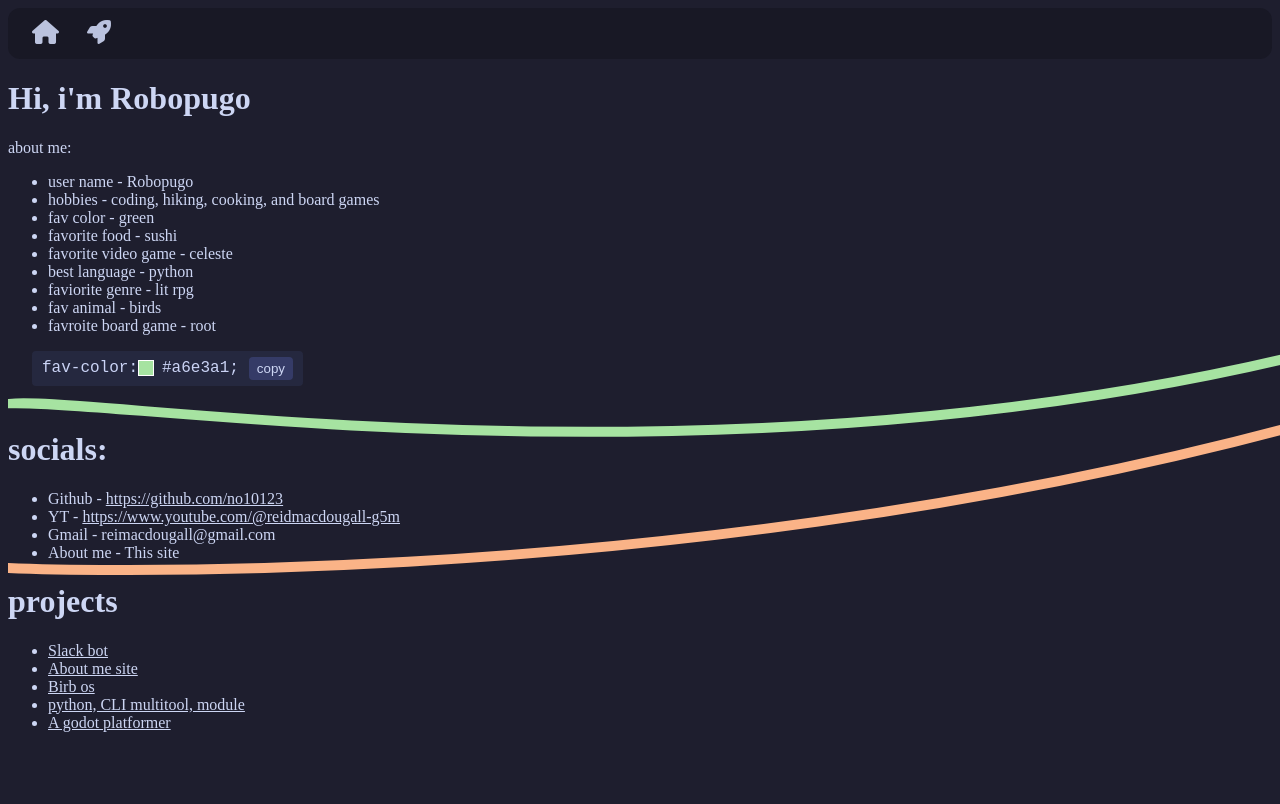
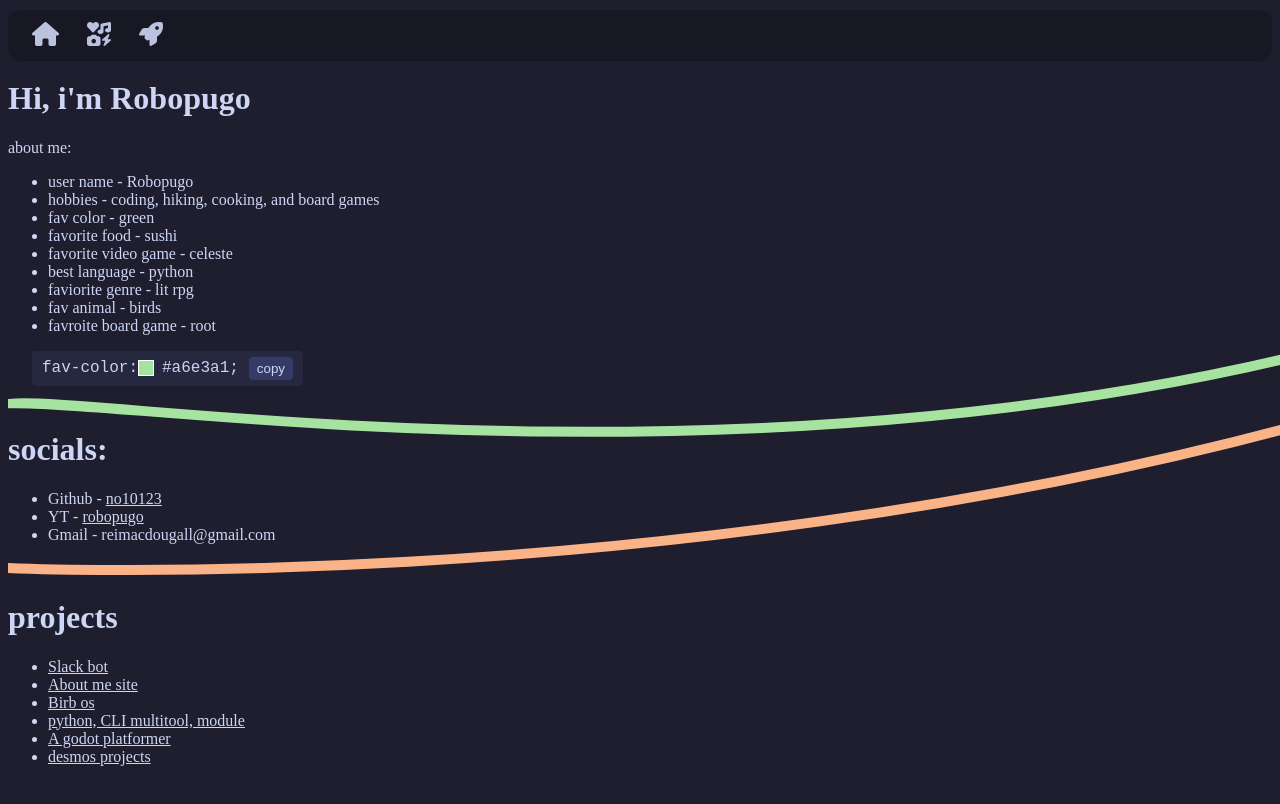
Before and after one commit to no10123/Personal-site, a plain HTML site: page index.html in a window 1280 px wide. Drawn offline with Linux system fonts and the light colour scheme.

Commit message:
added final touches

```diff
--- a/index.html
+++ b/index.html
@@ -12,6 +12,7 @@
     <canvas width="500" height="700" id="canvas"></canvas>
     <nav>
         <a href="#home" class="nav-btn"><i class="fa-solid fa-house"></i></a>
+        <a href="#socials" class="nav-btn"><i class="fa-solid fa-icons"></i></a>
         <a href="#projects" class="nav-btn"><i class="fa-solid fa-rocket"></i></a>
     </nav>
     <h1 id="home">Hi, i'm Robopugo</h1>
@@ -35,11 +36,11 @@
     </div>
     <h1>socials:</h1>
     <ul>
-        <li>Github              - <a href="https://github.com/no10123">https://github.com/no10123</a></li>
-        <li>YT                  - <a href="https://www.youtube.com/@reidmacdougall-g5m">https://www.youtube.com/@reidmacdougall-g5m</a></li>
+        <li>Github              - <a href="https://github.com/no10123">no10123</a></li>
+        <li>YT                  - <a href="https://www.youtube.com/@Robopugo">robopugo</a></li>
         <li>Gmail               - reimacdougall@gmail.com</li>
-        <li>About me            - This site</li>
     </ul>
+    <br>
     <h1 id="projects">projects</h1>
     <ul>
         <li><a href="https://github.com/no10123/First-Slack-Bot">Slack bot</a></li>
@@ -47,6 +48,7 @@
         <li><a href="https://no10123.github.io/Web-OS/">Birb os</a></li>
         <li><a href="https://github.com/no10123/ANSI-python-module">python, CLI multitool, module</a></li>
         <li><a href="https://github.com/no10123/new-game-project">A godot platformer</a></li>
+        <li><a href="https://www.desmos.com/notebook/dwbsb5mtcn/view">desmos projects</a></li>
     </ul>
     <script src="script.js"></script>
 </body>
--- a/style.css
+++ b/style.css
@@ -34,6 +34,9 @@ nav {
     background-color: var(--mantle);
     padding: 12px;
     border-radius: 12px;
+    position: sticky;
+    top: 10px;
+    z-index: 100;
 }
 
 ul {
@@ -84,4 +87,5 @@ a:visited {
 
 canvas {
     position: absolute;
+    pointer-events: none;
 }
```
